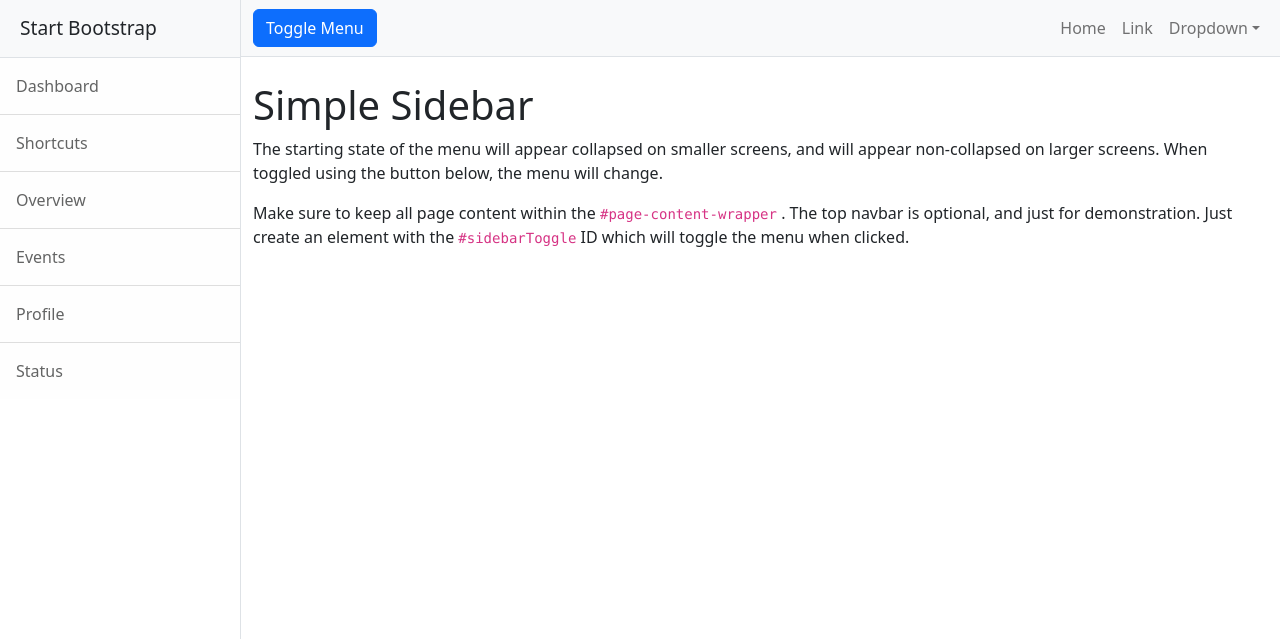
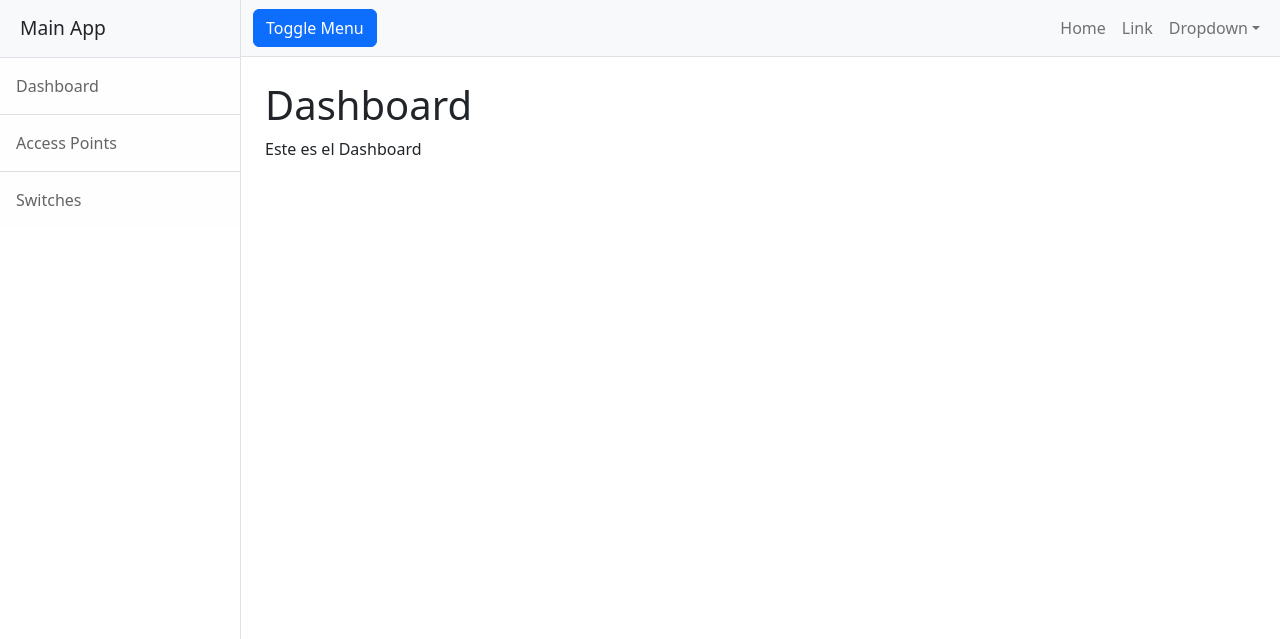
Before and after one commit to hokuto06/tercerapreentrega-emartins, a Django app: page /main-app/ in a window 1280 px wide. Shown: the top 639 px of the page. Run offline with Django 4.2, Linux system fonts and the light colour scheme; some libraries are stand-ins or nearby versions.

Commit message:
Templates Base e Inicio

```diff
--- /dev/null
+++ b/MainApp/templates/base.html
@@ -0,0 +1,36 @@
+<!DOCTYPE html>
+<html lang="en">
+    {% load static %}
+    <head>
+        <meta charset="utf-8" />
+        <meta name="viewport" content="width=device-width, initial-scale=1, shrink-to-fit=no" />
+        <meta name="description" content="" />
+        <meta name="author" content="" />
+        <title>Tercera Pre-Entrega</title>
+        <!-- Favicon-->
+        <link rel="icon" type="image/x-icon" href="{% static 'assets/favicon.ico' %}" />
+        <!-- Core theme CSS (includes Bootstrap)-->
+        <link href="{% static 'css/styles.css' %}" rel="stylesheet" />
+    </head>
+    <body>
+        <div class="d-flex" id="wrapper">
+            <!-- Sidebar-->
+            {% include 'sidebar.html' %}
+            <!-- Page content wrapper-->
+            <div id="page-content-wrapper">
+                <!-- Top navigation-->
+                {% include 'navbar.html' %}
+                <!-- Page content-->
+                <div class="container-fluid">
+                {% block content %}
+
+                {% endblock %}
+                </div>
+            </div>
+        </div>
+        <!-- Bootstrap core JS-->
+        <script src="https://cdn.jsdelivr.net/npm/bootstrap@5.2.3/dist/js/bootstrap.bundle.min.js"></script>
+        <!-- Core theme JS-->
+        <script src="{% static 'js/scripts.js' %}"></script>
+    </body>
+</html>
--- a/MainApp/templates/inicio.html
+++ b/MainApp/templates/inicio.html
@@ -1,72 +1,9 @@
-<!DOCTYPE html>
-<html lang="en">
-    <head>
-        {% load static %}
-        <meta charset="utf-8" />
-        <meta name="viewport" content="width=device-width, initial-scale=1, shrink-to-fit=no" />
-        <meta name="description" content="" />
-        <meta name="author" content="" />
-        <title>Simple Sidebar - Start Bootstrap Template</title>
-        <!-- Favicon-->
-        <link rel="icon" type="image/x-icon" href="{% static 'assets/favicon.ico' %}" />
-        <!-- Core theme CSS (includes Bootstrap)-->
-        <link href="{% static 'css/styles.css' %}" rel="stylesheet" />
-    </head>
-    <body>
-        <div class="d-flex" id="wrapper">
-            <!-- Sidebar-->
-            <div class="border-end bg-white" id="sidebar-wrapper">
-                <div class="sidebar-heading border-bottom bg-light">Start Bootstrap</div>
-                <div class="list-group list-group-flush">
-                    <a class="list-group-item list-group-item-action list-group-item-light p-3" href="#!">Dashboard</a>
-                    <a class="list-group-item list-group-item-action list-group-item-light p-3" href="#!">Shortcuts</a>
-                    <a class="list-group-item list-group-item-action list-group-item-light p-3" href="#!">Overview</a>
-                    <a class="list-group-item list-group-item-action list-group-item-light p-3" href="#!">Events</a>
-                    <a class="list-group-item list-group-item-action list-group-item-light p-3" href="#!">Profile</a>
-                    <a class="list-group-item list-group-item-action list-group-item-light p-3" href="#!">Status</a>
-                </div>
-            </div>
-            <!-- Page content wrapper-->
-            <div id="page-content-wrapper">
-                <!-- Top navigation-->
-                <nav class="navbar navbar-expand-lg navbar-light bg-light border-bottom">
-                    <div class="container-fluid">
-                        <button class="btn btn-primary" id="sidebarToggle">Toggle Menu</button>
-                        <button class="navbar-toggler" type="button" data-bs-toggle="collapse" data-bs-target="#navbarSupportedContent" aria-controls="navbarSupportedContent" aria-expanded="false" aria-label="Toggle navigation"><span class="navbar-toggler-icon"></span></button>
-                        <div class="collapse navbar-collapse" id="navbarSupportedContent">
-                            <ul class="navbar-nav ms-auto mt-2 mt-lg-0">
-                                <li class="nav-item active"><a class="nav-link" href="#!">Home</a></li>
-                                <li class="nav-item"><a class="nav-link" href="#!">Link</a></li>
-                                <li class="nav-item dropdown">
-                                    <a class="nav-link dropdown-toggle" id="navbarDropdown" href="#" role="button" data-bs-toggle="dropdown" aria-haspopup="true" aria-expanded="false">Dropdown</a>
-                                    <div class="dropdown-menu dropdown-menu-end" aria-labelledby="navbarDropdown">
-                                        <a class="dropdown-item" href="#!">Action</a>
-                                        <a class="dropdown-item" href="#!">Another action</a>
-                                        <div class="dropdown-divider"></div>
-                                        <a class="dropdown-item" href="#!">Something else here</a>
-                                    </div>
-                                </li>
-                            </ul>
-                        </div>
-                    </div>
-                </nav>
-                <!-- Page content-->
-                <div class="container-fluid">
-                    <h1 class="mt-4">Simple Sidebar</h1>
-                    <p>The starting state of the menu will appear collapsed on smaller screens, and will appear non-collapsed on larger screens. When toggled using the button below, the menu will change.</p>
-                    <p>
-                        Make sure to keep all page content within the
-                        <code>#page-content-wrapper</code>
-                        . The top navbar is optional, and just for demonstration. Just create an element with the
-                        <code>#sidebarToggle</code>
-                        ID which will toggle the menu when clicked.
-                    </p>
-                </div>
-            </div>
-        </div>
-        <!-- Bootstrap core JS-->
-        <script src="https://cdn.jsdelivr.net/npm/bootstrap@5.2.3/dist/js/bootstrap.bundle.min.js"></script>
-        <!-- Core theme JS-->
-        <script src="{% static 'js/scripts.js' %}"></script>
-    </body>
-</html>
+{% extends 'base.html' %}
+    {% load static %}
+    {% block content %}
+
+    <div class="container-fluid">
+        <h1 class="mt-4">Dashboard</h1>
+        <p>Este es el Dashboard</p>
+    </div>
+    {% endblock %}
--- /dev/null
+++ b/MainApp/templates/navbar.html
@@ -0,0 +1,21 @@
+<nav class="navbar navbar-expand-lg navbar-light bg-light border-bottom">
+    <div class="container-fluid">
+        <button class="btn btn-primary" id="sidebarToggle">Toggle Menu</button>
+        <button class="navbar-toggler" type="button" data-bs-toggle="collapse" data-bs-target="#navbarSupportedContent" aria-controls="navbarSupportedContent" aria-expanded="false" aria-label="Toggle navigation"><span class="navbar-toggler-icon"></span></button>
+        <div class="collapse navbar-collapse" id="navbarSupportedContent">
+            <ul class="navbar-nav ms-auto mt-2 mt-lg-0">
+                <li class="nav-item active"><a class="nav-link" href="#!">Home</a></li>
+                <li class="nav-item"><a class="nav-link" href="#!">Link</a></li>
+                <li class="nav-item dropdown">
+                    <a class="nav-link dropdown-toggle" id="navbarDropdown" href="#" role="button" data-bs-toggle="dropdown" aria-haspopup="true" aria-expanded="false">Dropdown</a>
+                    <div class="dropdown-menu dropdown-menu-end" aria-labelledby="navbarDropdown">
+                        <a class="dropdown-item" href="#!">Action</a>
+                        <a class="dropdown-item" href="#!">Another action</a>
+                        <div class="dropdown-divider"></div>
+                        <a class="dropdown-item" href="#!">Something else here</a>
+                    </div>
+                </li>
+            </ul>
+        </div>
+    </div>
+</nav>
--- /dev/null
+++ b/MainApp/templates/sidebar.html
@@ -0,0 +1,8 @@
+<div class="border-end bg-white" id="sidebar-wrapper">
+    <div class="sidebar-heading border-bottom bg-light">Main App</div>
+    <div class="list-group list-group-flush">
+        <a class="list-group-item list-group-item-action list-group-item-light p-3" href="#!">Dashboard</a>
+        <a class="list-group-item list-group-item-action list-group-item-light p-3" href="#!">Access Points</a>
+        <a class="list-group-item list-group-item-action list-group-item-light p-3" href="#!">Switches</a>
+    </div>
+</div>
```
Also changed, not shown: db.sqlite3.
